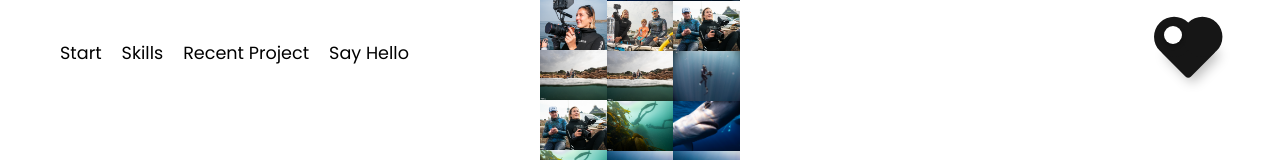
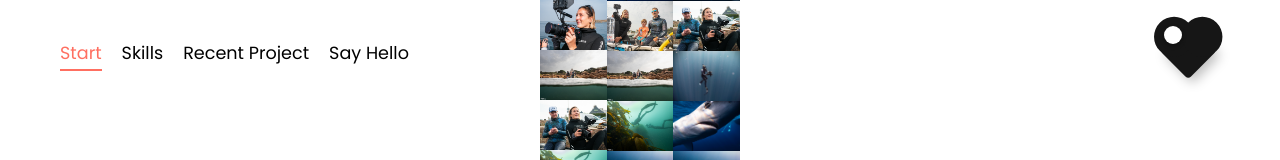
Before and after one commit to svenjarae/svenjakatharina, a Vue app: page / in a window 1280 px wide. Shown: the top 160 px of the page. Built offline with nearby package versions, Linux system fonts and the light colour scheme.

Commit message:
active nav link colored

```diff
--- a/src/components/navigation/MainNav.vue
+++ b/src/components/navigation/MainNav.vue
@@ -208,6 +208,15 @@ export default {
   opacity: 0;
 }
 
+.nav-link.router-link-active {
+  color: rgb(255, 111, 97) !important;
+}
+
+.nav-link.router-link-active::after {
+  width: 100%; /* permanent underline */
+  background: rgb(255, 111, 97);
+}
+
 /* Responsive */
 @media (max-width: 920px) {
   .nav-links {
```
